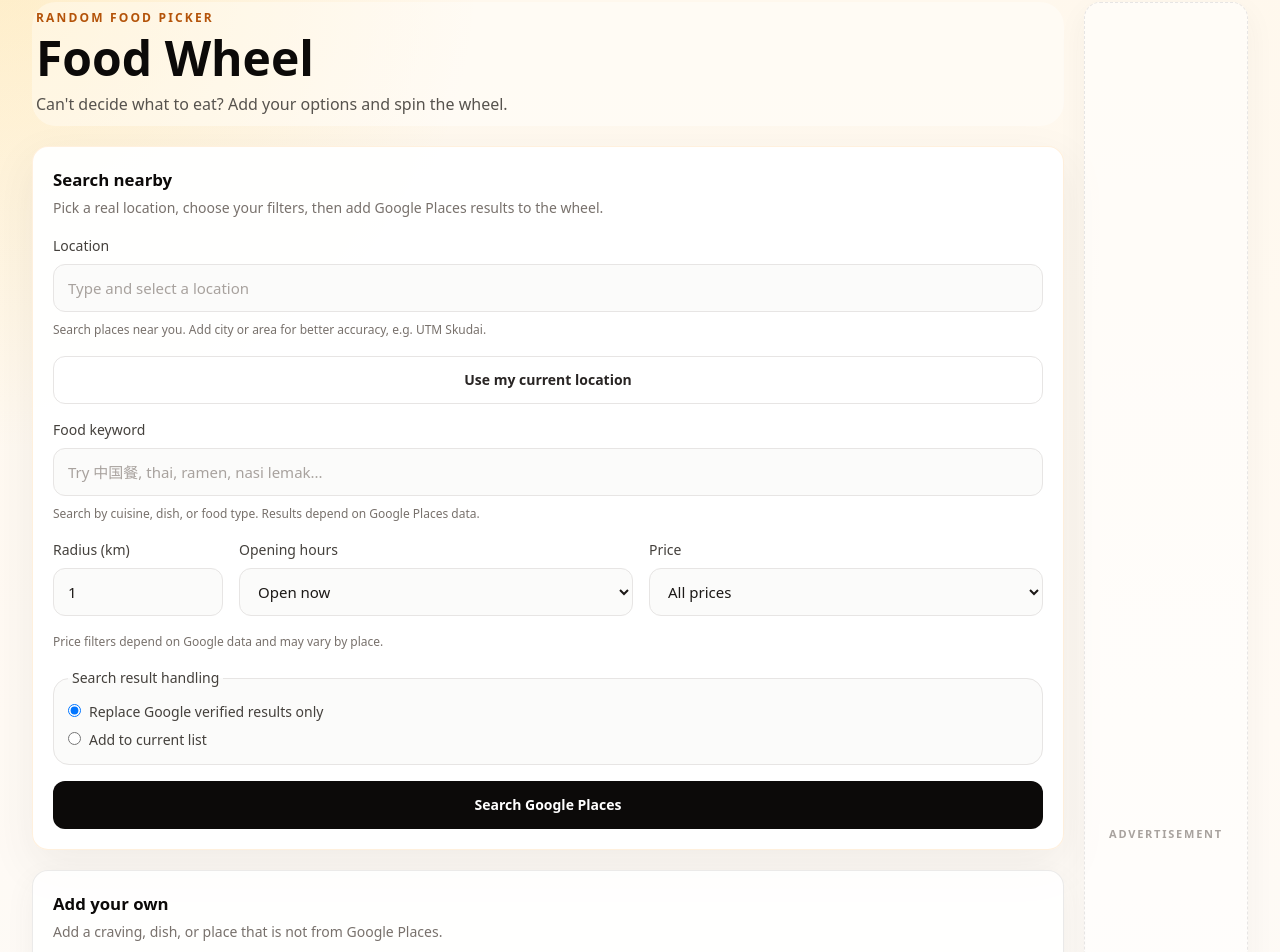
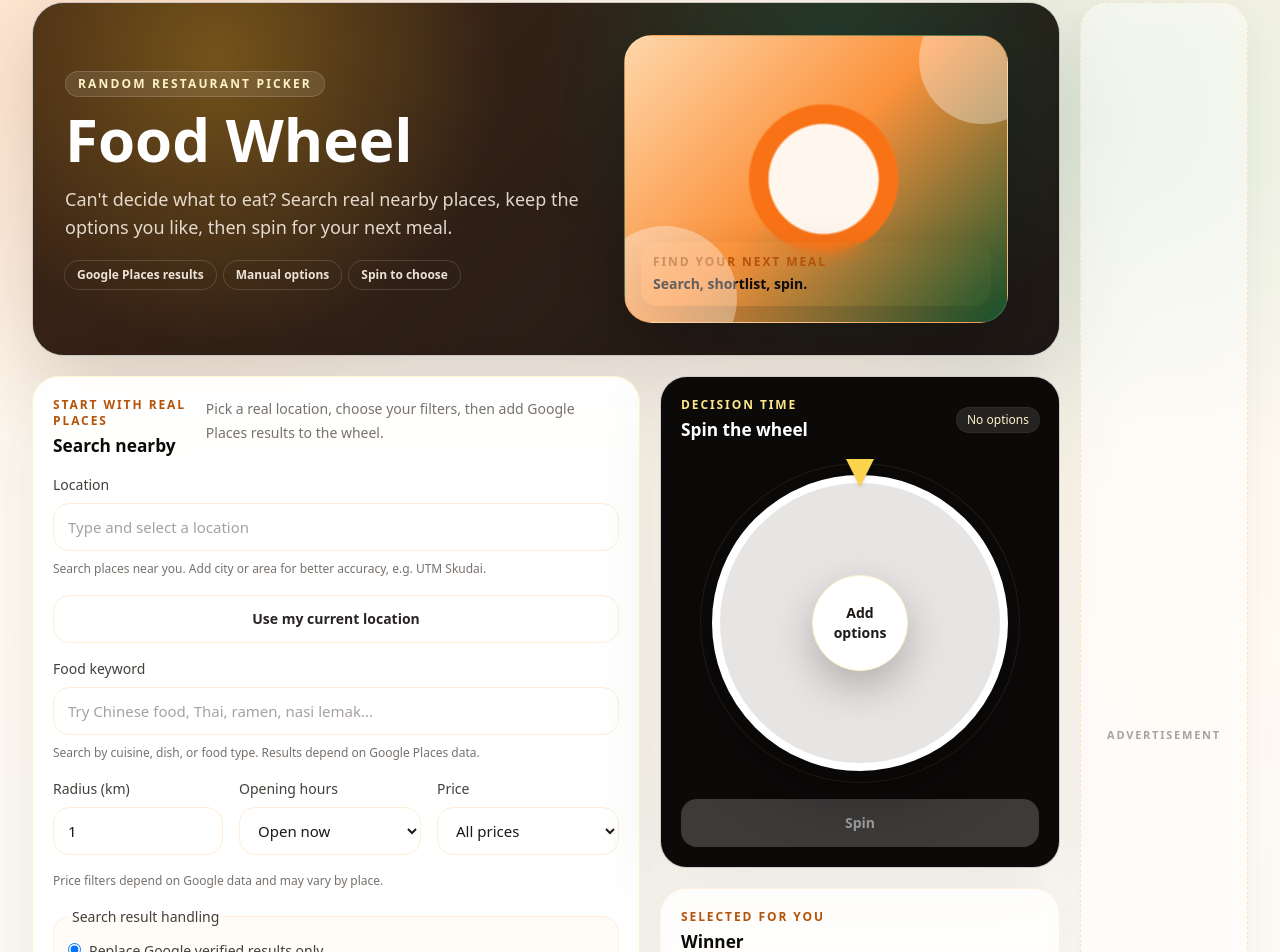
Before and after one commit to tanroeljovita-arch/food-wheel, a Next.js app: page / in a window 1280 px wide. Shown: the part 30-982 px from the top of the page. Built offline with nearby package versions, Linux system fonts and the light colour scheme.

Commit message:
Redesign home UI

```diff
--- a/app/globals.css
+++ b/app/globals.css
@@ -4,7 +4,7 @@
 
 :root {
   color-scheme: light;
-  background: #fff7ed;
+  background: #fff4e8;
 }
 
 * {
@@ -19,9 +19,10 @@ body {
   min-height: 100%;
   margin: 0;
   background:
-    radial-gradient(circle at top left, rgba(251, 191, 36, 0.18), transparent 30rem),
-    linear-gradient(180deg, #fff8ed 0%, #fffaf4 44%, #f9fafb 100%);
-  color: #1f2937;
+    radial-gradient(circle at 12% 6%, rgba(248, 113, 22, 0.18), transparent 25rem),
+    radial-gradient(circle at 88% 10%, rgba(16, 185, 129, 0.12), transparent 23rem),
+    linear-gradient(180deg, #fff4e8 0%, #fffaf2 44%, #f8fafc 100%);
+  color: #292524;
 }
 
 button,
@@ -32,15 +33,15 @@ select {
 
 @layer components {
   .app-card {
-    @apply min-w-0 rounded-2xl border border-orange-100/80 bg-white/95 p-4 shadow-[0_16px_45px_rgba(68,64,60,0.08)] sm:p-5;
+    @apply min-w-0 rounded-[1.65rem] border border-white/80 bg-white/90 p-4 shadow-[0_22px_70px_rgba(68,64,60,0.10)] backdrop-blur sm:p-5;
   }
 
   .app-card-subtle {
-    @apply min-w-0 rounded-2xl border border-stone-200/80 bg-white/85 p-4 shadow-[0_10px_30px_rgba(68,64,60,0.06)] sm:p-5;
+    @apply min-w-0 rounded-[1.65rem] border border-orange-100/70 bg-white/80 p-4 shadow-[0_14px_42px_rgba(68,64,60,0.07)] backdrop-blur sm:p-5;
   }
 
   .section-heading {
-    @apply text-[1.05rem] font-semibold tracking-normal text-stone-950;
+    @apply text-[1.08rem] font-semibold tracking-normal text-stone-950;
   }
 
   .field-label {
@@ -48,7 +49,7 @@ select {
   }
 
   .field-control {
-    @apply min-h-12 w-full rounded-xl border border-stone-200 bg-stone-50/80 px-3.5 text-[15px] text-stone-900 outline-none transition placeholder:text-stone-400 focus:border-amber-500 focus:bg-white focus:ring-4 focus:ring-amber-100;
+    @apply min-h-12 w-full rounded-2xl border border-orange-100 bg-white/80 px-3.5 text-[15px] text-stone-900 outline-none transition placeholder:text-stone-400 focus:border-amber-500 focus:bg-white focus:ring-4 focus:ring-amber-100;
   }
 
   .helper-text {
@@ -56,15 +57,15 @@ select {
   }
 
   .btn-primary {
-    @apply inline-flex min-h-12 items-center justify-center rounded-xl bg-stone-950 px-4 py-2.5 text-sm font-semibold text-white transition hover:bg-stone-800 focus:outline-none focus:ring-4 focus:ring-stone-200 disabled:cursor-not-allowed disabled:bg-stone-300 disabled:text-stone-500;
+    @apply inline-flex min-h-12 items-center justify-center rounded-2xl bg-stone-950 px-4 py-2.5 text-sm font-semibold text-white shadow-[0_14px_30px_rgba(28,25,23,0.18)] transition hover:bg-stone-800 focus:outline-none focus:ring-4 focus:ring-stone-200 disabled:cursor-not-allowed disabled:bg-stone-300 disabled:text-stone-500 disabled:shadow-none;
   }
 
   .btn-accent {
-    @apply inline-flex min-h-12 items-center justify-center rounded-xl bg-amber-500 px-4 py-2.5 text-sm font-semibold text-stone-950 transition hover:bg-amber-400 focus:outline-none focus:ring-4 focus:ring-amber-200 disabled:cursor-not-allowed disabled:bg-stone-300 disabled:text-stone-500;
+    @apply inline-flex min-h-12 items-center justify-center rounded-2xl bg-amber-500 px-4 py-2.5 text-sm font-semibold text-stone-950 shadow-[0_12px_26px_rgba(245,158,11,0.24)] transition hover:bg-amber-400 focus:outline-none focus:ring-4 focus:ring-amber-200 disabled:cursor-not-allowed disabled:bg-stone-300 disabled:text-stone-500 disabled:shadow-none;
   }
 
   .btn-secondary {
-    @apply inline-flex min-h-12 items-center justify-center rounded-xl border border-stone-200 bg-white px-4 py-2.5 text-sm font-semibold text-stone-800 transition hover:border-amber-300 hover:bg-amber-50 focus:outline-none focus:ring-4 focus:ring-amber-100 disabled:cursor-not-allowed disabled:text-stone-400;
+    @apply inline-flex min-h-12 items-center justify-center rounded-2xl border border-orange-100 bg-white/85 px-4 py-2.5 text-sm font-semibold text-stone-800 transition hover:border-amber-300 hover:bg-amber-50 focus:outline-none focus:ring-4 focus:ring-amber-100 disabled:cursor-not-allowed disabled:text-stone-400;
   }
 
   .btn-small {
@@ -76,10 +77,48 @@ select {
   }
 
   .status-box {
-    @apply rounded-xl border border-stone-200 bg-stone-50/80 px-3.5 py-3 text-sm leading-6 text-stone-600;
+    @apply rounded-2xl border border-orange-100 bg-orange-50/55 px-3.5 py-3 text-sm leading-6 text-stone-600;
   }
 
   .empty-box {
-    @apply rounded-xl border border-dashed border-stone-300 bg-stone-50/70 px-3.5 py-4 text-sm leading-6 text-stone-500;
+    @apply rounded-2xl border border-dashed border-orange-200 bg-orange-50/45 px-3.5 py-4 text-sm leading-6 text-stone-500;
+  }
+
+  .hero-shell {
+    @apply relative overflow-hidden rounded-[2rem] border border-white/75 bg-[#2f2118] p-5 text-white shadow-[0_28px_80px_rgba(68,64,60,0.20)] sm:p-7 lg:p-8;
+  }
+
+  .hero-shell::before {
+    content: "";
+    @apply absolute inset-0 opacity-95;
+    background:
+      radial-gradient(circle at 18% 15%, rgba(251, 191, 36, 0.33), transparent 18rem),
+      radial-gradient(circle at 78% 20%, rgba(16, 185, 129, 0.22), transparent 18rem),
+      linear-gradient(135deg, rgba(120, 53, 15, 0.22), rgba(28, 25, 23, 0.92));
+  }
+
+  .hero-food-visual {
+    @apply relative mx-auto aspect-[4/3] w-full max-w-sm overflow-hidden rounded-[1.75rem] border border-white/15 bg-orange-100 shadow-[0_24px_60px_rgba(0,0,0,0.28)];
+    background:
+      radial-gradient(circle at 52% 50%, #fff7ed 0 22%, transparent 23%),
+      radial-gradient(circle at 52% 50%, #f97316 0 30%, transparent 31%),
+      radial-gradient(circle at 39% 42%, #84cc16 0 6%, transparent 7%),
+      radial-gradient(circle at 60% 44%, #ef4444 0 5%, transparent 6%),
+      radial-gradient(circle at 49% 62%, #facc15 0 7%, transparent 8%),
+      linear-gradient(135deg, #fed7aa 0%, #fb923c 48%, #14532d 100%);
+  }
+
+  .hero-food-visual::before,
+  .hero-food-visual::after {
+    content: "";
+    @apply absolute rounded-full bg-white/35;
+  }
+
+  .hero-food-visual::before {
+    @apply -right-10 -top-10 h-32 w-32;
+  }
+
+  .hero-food-visual::after {
+    @apply -bottom-12 -left-8 h-36 w-36;
   }
 }
--- a/app/page.tsx
+++ b/app/page.tsx
@@ -167,25 +167,39 @@ export default function Home() {
   }
 
   return (
-    <main className="mx-auto grid min-h-screen w-full max-w-[86rem] gap-5 overflow-x-hidden px-4 py-5 sm:px-6 lg:grid-cols-[minmax(0,1fr)_148px] lg:px-8 lg:py-8 xl:grid-cols-[minmax(0,1fr)_164px]">
-      <div className="grid min-w-0 gap-4 sm:gap-5">
-        <header className="rounded-3xl bg-white/35 px-1 py-2">
-          <p className="mb-2 text-xs font-semibold uppercase tracking-[0.18em] text-amber-700">
-            Random food picker
+    <main className="mx-auto grid min-h-screen w-full max-w-[88rem] gap-5 overflow-x-hidden px-4 py-5 sm:px-6 lg:grid-cols-[minmax(0,1fr)_150px] lg:px-8 lg:py-8 xl:grid-cols-[minmax(0,1fr)_168px]">
+      <div className="grid min-w-0 gap-5">
+        <header className="hero-shell">
+          <div className="relative z-10 grid min-w-0 gap-6 lg:grid-cols-[minmax(0,1.1fr)_minmax(18rem,0.9fr)] lg:items-center">
+            <div className="min-w-0">
+              <p className="mb-3 inline-flex rounded-full border border-white/15 bg-white/10 px-3 py-1 text-xs font-semibold uppercase tracking-[0.18em] text-amber-100">
+                Random restaurant picker
               </p>
-          <h1 className="text-4xl font-bold tracking-normal text-stone-950 sm:text-5xl">
+              <h1 className="max-w-2xl text-4xl font-bold leading-tight tracking-normal text-white sm:text-5xl lg:text-6xl">
                 Food Wheel
               </h1>
-          <p className="mt-2 max-w-2xl text-base leading-7 text-stone-600">
-            Can&apos;t decide what to eat? Add your options and spin the wheel.
+              <p className="mt-4 max-w-xl text-base leading-7 text-orange-50/85 sm:text-lg">
+                Can&apos;t decide what to eat? Search real nearby places, keep the options you like, then spin for your next meal.
               </p>
+              <div className="mt-5 flex flex-wrap gap-2 text-xs font-semibold text-orange-50/90">
+                <span className="rounded-full bg-white/12 px-3 py-1.5 ring-1 ring-white/15">Google Places results</span>
+                <span className="rounded-full bg-white/12 px-3 py-1.5 ring-1 ring-white/15">Manual options</span>
+                <span className="rounded-full bg-white/12 px-3 py-1.5 ring-1 ring-white/15">Spin to choose</span>
+              </div>
+            </div>
+            <div className="hero-food-visual">
+              <div className="absolute bottom-4 left-4 right-4 rounded-2xl bg-white/88 p-3 text-stone-950 shadow-[0_18px_45px_rgba(28,25,23,0.18)] backdrop-blur">
+                <p className="text-xs font-semibold uppercase tracking-[0.16em] text-amber-700">Find your next meal</p>
+                <p className="mt-1 text-sm font-semibold">Search, shortlist, spin.</p>
+              </div>
+            </div>
+          </div>
         </header>
 
+        <div className="grid min-w-0 items-start gap-5 xl:grid-cols-[minmax(0,1fr)_400px]">
+          <div className="grid min-w-0 gap-5">
             <SearchForm onResults={addGooglePlacesItems} />
             <ManualAddForm onAdd={addManualItem} />
-
-        <div className="grid min-w-0 items-start gap-4 sm:gap-5 xl:grid-cols-[minmax(0,1fr)_390px]">
-          <div className="min-w-0">
             <RestaurantList
               items={items}
               onClearAll={clearAllItems}
@@ -194,7 +208,7 @@ export default function Home() {
               onDelete={deleteItem}
             />
           </div>
-          <div className="grid min-w-0 gap-4 sm:gap-5">
+          <div className="grid min-w-0 gap-5 xl:sticky xl:top-8">
             <FoodWheel
               items={items}
               onSpinningChange={setIsWheelSpinning}
--- a/components/AdSlot.tsx
+++ b/components/AdSlot.tsx
@@ -1,6 +1,6 @@
 export function AdSlot() {
   return (
-    <aside className="grid min-h-24 place-items-center rounded-2xl border border-dashed border-stone-200 bg-white/55 p-4 text-center text-[11px] font-semibold uppercase tracking-[0.16em] text-stone-400 shadow-[0_10px_30px_rgba(68,64,60,0.05)] lg:sticky lg:top-8 lg:min-h-80">
+    <aside className="grid min-h-24 place-items-center rounded-[1.65rem] border border-dashed border-orange-200/70 bg-white/45 p-4 text-center text-[11px] font-semibold uppercase tracking-[0.16em] text-stone-400 shadow-[0_12px_36px_rgba(68,64,60,0.05)] backdrop-blur lg:sticky lg:top-8 lg:min-h-80">
       Advertisement
     </aside>
   );
--- a/components/FoodWheel.tsx
+++ b/components/FoodWheel.tsx
@@ -102,20 +102,23 @@ export function FoodWheel({
   }
 
   return (
-    <section className="app-card h-fit">
+    <section className="app-card h-fit overflow-hidden bg-stone-950 text-white">
       <div className="flex items-center justify-between gap-3">
-        <h2 className="section-heading">Spin the wheel</h2>
-        <span className="rounded-full bg-amber-100 px-2.5 py-1 text-xs font-medium text-amber-800 ring-1 ring-amber-200/80">
+        <div>
+          <p className="text-xs font-semibold uppercase tracking-[0.16em] text-amber-200">Decision time</p>
+          <h2 className="section-heading mt-1 text-white">Spin the wheel</h2>
+        </div>
+        <span className="rounded-full bg-white/10 px-2.5 py-1 text-xs font-medium text-amber-100 ring-1 ring-white/15">
           {items.length === 0 ? "No options" : items.length === 1 ? "1 option" : `${items.length} options`}
         </span>
       </div>
 
       <div className="mt-5 grid min-w-0 place-items-center gap-4">
-        <div className="relative grid aspect-square w-full max-w-[min(19rem,calc(100vw-3rem))] place-items-center">
-          <div className="absolute -top-2 z-10 h-0 w-0 border-x-[14px] border-t-[26px] border-x-transparent border-t-stone-950 drop-shadow" />
+        <div className="relative grid aspect-square w-full max-w-[min(20rem,calc(100vw-3rem))] place-items-center rounded-full bg-white/8 p-3 shadow-[inset_0_0_0_1px_rgba(255,255,255,0.08)]">
+          <div className="absolute -top-1 z-10 h-0 w-0 border-x-[14px] border-t-[28px] border-x-transparent border-t-amber-300 drop-shadow" />
           <svg
             aria-label="Food wheel"
-            className="h-full w-full rounded-full border-8 border-white bg-stone-200 shadow-[0_18px_45px_rgba(68,64,60,0.16)] transition-transform duration-[4200ms] ease-[cubic-bezier(0.12,0.88,0.18,1)]"
+            className="h-full w-full rounded-full border-8 border-white bg-stone-200 shadow-[0_24px_60px_rgba(0,0,0,0.28)] transition-transform duration-[4200ms] ease-[cubic-bezier(0.12,0.88,0.18,1)]"
             viewBox="0 0 300 300"
             role="img"
             style={{
@@ -158,13 +161,13 @@ export function FoodWheel({
               })
             )}
           </svg>
-          <div className="absolute grid h-20 w-20 place-items-center rounded-full border border-amber-100 bg-white px-3 text-center text-xs font-semibold text-stone-900 shadow-[0_10px_30px_rgba(68,64,60,0.14)] sm:h-24 sm:w-24 sm:text-sm">
+          <div className="absolute grid h-20 w-20 place-items-center rounded-full border border-amber-100 bg-white px-3 text-center text-xs font-semibold text-stone-900 shadow-[0_16px_40px_rgba(0,0,0,0.24)] sm:h-24 sm:w-24 sm:text-sm">
             {items.length > 0 ? "Spin" : "Add options"}
           </div>
         </div>
 
         <button
-          className="btn-primary w-full"
+          className="btn-primary w-full bg-amber-400 text-stone-950 shadow-[0_16px_36px_rgba(245,158,11,0.28)] hover:bg-amber-300 focus:ring-amber-200 disabled:bg-white/20 disabled:text-white/50"
           disabled={items.length === 0 || isSpinning}
           onClick={spin}
           type="button"
@@ -172,7 +175,7 @@ export function FoodWheel({
           {isSpinning ? "Spinning..." : "Spin"}
         </button>
         {revealedWinner ? (
-          <p className="rounded-2xl border border-amber-200 bg-amber-50 px-4 py-3 text-center text-sm font-semibold text-stone-900">
+          <p className="rounded-2xl border border-amber-300/40 bg-amber-200/15 px-4 py-3 text-center text-sm font-semibold text-amber-50">
             Winner: {revealedWinner.name}
           </p>
         ) : null}
--- a/components/ManualAddForm.tsx
+++ b/components/ManualAddForm.tsx
@@ -30,10 +30,13 @@ export function ManualAddForm({ onAdd }: ManualAddFormProps) {
   }
 
   return (
-    <section className="app-card-subtle">
-      <div>
-        <h2 className="section-heading">Add your own</h2>
-        <p className="mt-1 text-sm leading-6 text-stone-500">
+    <section className="app-card-subtle bg-white/70">
+      <div className="flex flex-col gap-1 sm:flex-row sm:items-end sm:justify-between">
+        <div>
+          <p className="text-xs font-semibold uppercase tracking-[0.16em] text-stone-500">Personal shortlist</p>
+          <h2 className="section-heading mt-1">Add your own</h2>
+        </div>
+        <p className="max-w-sm text-sm leading-6 text-stone-500">
           Add a craving, dish, or place that is not from Google Places.
         </p>
       </div>
--- a/components/SearchForm.tsx
+++ b/components/SearchForm.tsx
@@ -360,7 +360,7 @@ export function SearchForm({ onResults }: SearchFormProps) {
         results.length > 0 && results.length <= 3
           ? "Google may return limited results for this food search. Try a larger radius or a related keyword."
           : null,
-        "Price ranges are based on Google data when available.",
+        "Price filters depend on Google data and may vary by place.",
         "Some places may not provide price data.",
         results.length > 0
           ? "Some small stalls may not appear if they are not listed or returned by Google."
@@ -385,10 +385,13 @@ export function SearchForm({ onResults }: SearchFormProps) {
   }
 
   return (
-    <section className="app-card">
-      <div>
-        <h2 className="section-heading">Search nearby</h2>
-        <p className="mt-1 text-sm leading-6 text-stone-500">
+    <section className="app-card border-amber-100/80 bg-white/95">
+      <div className="flex flex-col gap-2 sm:flex-row sm:items-start sm:justify-between">
+        <div>
+          <p className="text-xs font-semibold uppercase tracking-[0.16em] text-amber-700">Start with real places</p>
+          <h2 className="section-heading mt-1">Search nearby</h2>
+        </div>
+        <p className="max-w-md text-sm leading-6 text-stone-500">
           Pick a real location, choose your filters, then add Google Places results to the wheel.
         </p>
       </div>
@@ -416,7 +419,7 @@ export function SearchForm({ onResults }: SearchFormProps) {
             </p>
           ) : null}
           {suggestions.length > 0 ? (
-            <ul className="relative z-30 max-h-64 w-full overflow-auto rounded-2xl border border-orange-100 bg-white py-1 shadow-[0_18px_45px_rgba(68,64,60,0.14)]">
+            <ul className="relative z-30 max-h-64 w-full overflow-auto rounded-2xl border border-orange-100 bg-white py-1 shadow-[0_22px_55px_rgba(68,64,60,0.16)]">
               {suggestions.map((suggestion) => (
                 <li key={suggestion.placeId}>
                   <button
@@ -475,7 +478,7 @@ export function SearchForm({ onResults }: SearchFormProps) {
             <input
               className={fieldClassName}
               onChange={(event) => setKeyword(event.target.value)}
-              placeholder="Try 中国餐, thai, ramen, nasi lemak..."
+              placeholder="Try Chinese food, Thai, ramen, nasi lemak..."
               type="text"
               value={keyword}
             />
@@ -530,7 +533,7 @@ export function SearchForm({ onResults }: SearchFormProps) {
           ) : null}
         </div>
 
-        <fieldset className="grid gap-2 rounded-2xl border border-stone-200 bg-stone-50/80 p-3.5">
+        <fieldset className="grid gap-2 rounded-2xl border border-orange-100 bg-orange-50/45 p-3.5">
           <legend className="px-1 text-sm font-medium text-stone-700">Search result handling</legend>
           <label className="flex items-start gap-2 text-sm text-stone-700">
             <input
--- a/components/WinnerCard.tsx
+++ b/components/WinnerCard.tsx
@@ -95,15 +95,32 @@ export function WinnerCard({
   winner,
 }: WinnerCardProps) {
   return (
-    <section className="app-card-subtle">
-      <h2 className="section-heading">Winner</h2>
+    <section className="app-card-subtle bg-white/88">
+      <div>
+        <p className="text-xs font-semibold uppercase tracking-[0.16em] text-amber-700">Selected for you</p>
+        <h2 className="section-heading mt-1">Winner</h2>
+      </div>
       {notice ? (
         <p className="mt-4 rounded-xl border border-emerald-200 bg-emerald-50 px-3.5 py-3 text-sm font-medium leading-6 text-emerald-700">
           {notice}
         </p>
       ) : null}
       {winner ? (
-        <div className="mt-4 min-w-0 rounded-2xl border border-amber-200 bg-amber-50/90 px-4 py-5 shadow-[0_12px_32px_rgba(217,119,6,0.10)]">
+        <div className="mt-4 min-w-0 overflow-hidden rounded-[1.35rem] border border-amber-200 bg-amber-50/90 shadow-[0_18px_46px_rgba(217,119,6,0.13)]">
+          {winner.verified && winner.photoUrl ? (
+            <div className="aspect-[16/9] w-full overflow-hidden bg-orange-100">
+              <img
+                alt={winner.name}
+                className="h-full w-full object-cover"
+                loading="lazy"
+                onError={(event) => {
+                  event.currentTarget.style.opacity = "0";
+                }}
+                src={winner.photoUrl}
+              />
+            </div>
+          ) : null}
+          <div className="px-4 py-5">
           <p className="break-words text-2xl font-bold leading-tight text-stone-950">{winner.name}</p>
           <span
             className={
@@ -173,6 +190,7 @@ export function WinnerCard({
               </a>
             </div>
           ) : null}
+          </div>
         </div>
       ) : (
         <p className="empty-box mt-4">
```
Also changed, not shown: components/RestaurantList.tsx (+18 -17 lines). Lines whose indentation alone changed are shown as unchanged.
